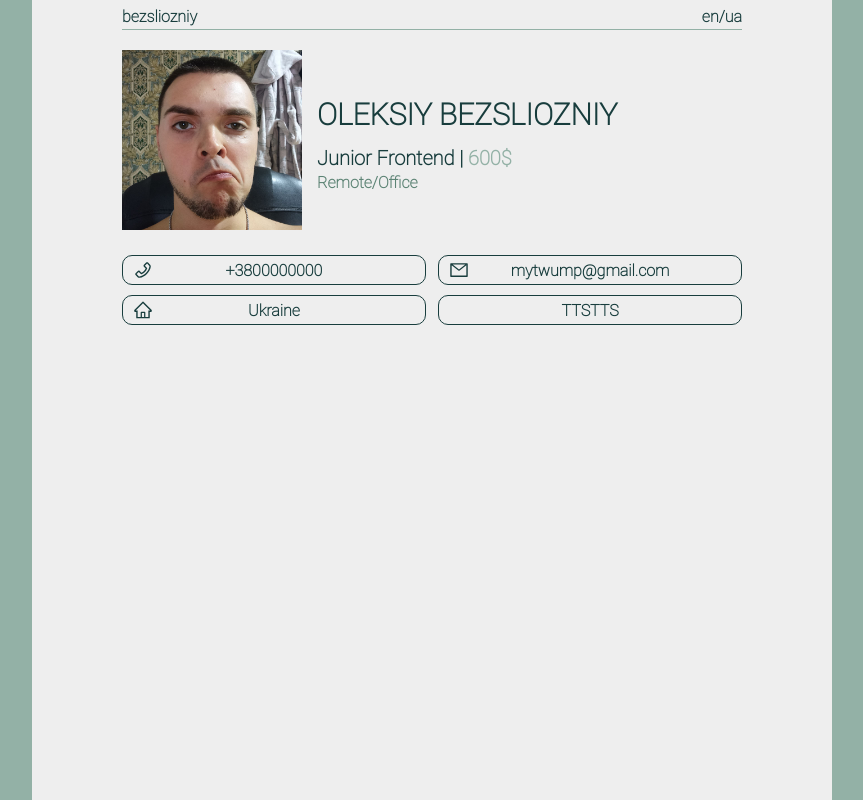
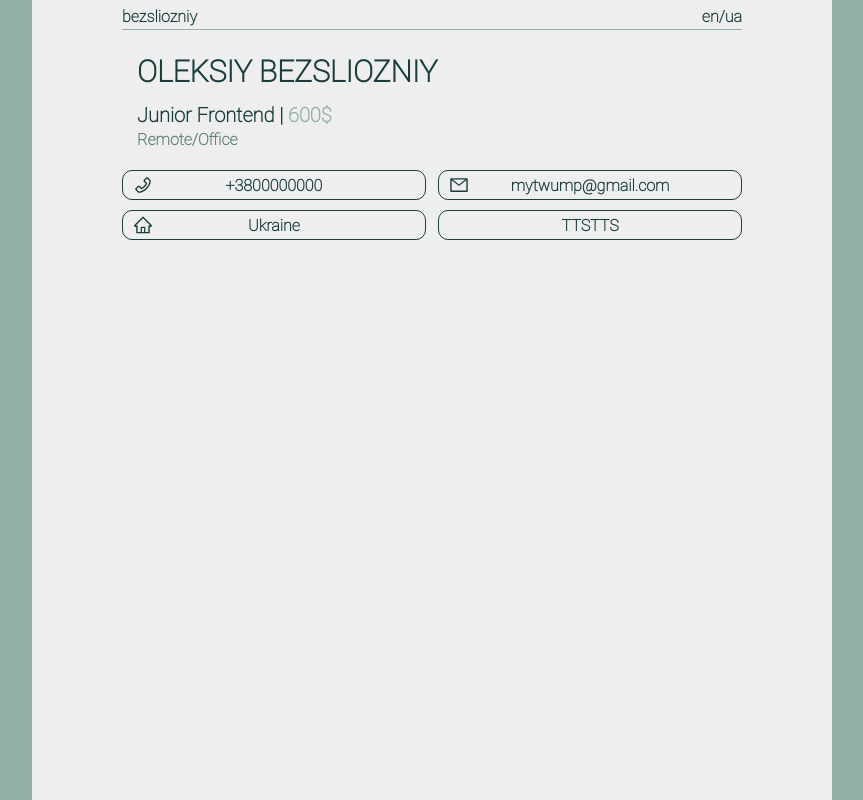
Before and after one commit to bezsliozniy/resume, a Next.js app: page / in a window 1280 px wide. Shown: the whole page, without its empty margins (208-1071 px from the left). Built offline with nearby package versions, Linux system fonts and the light colour scheme; some icons are missing.

Commit message:
fix: temporary hide image

```diff
--- a/src/components/MainPage/MainPageHead/index.tsx
+++ b/src/components/MainPage/MainPageHead/index.tsx
@@ -1,12 +1,12 @@
 import { Avatar, Container, Details, Location, Name, Position } from "./index.styled";
-import ava from '/public/img/ava.jpg'
+// import ava from '/public/img/ava.jpg'
 
 const MainPageHead = () => {
   return (
     <>
         <Container>
           <div>
-            <Avatar src={ava} alt='avatar'/>
+{/*             <Avatar src={ava} alt='avatar'/> */}
           </div>
           <Details>
             <Name>
```
